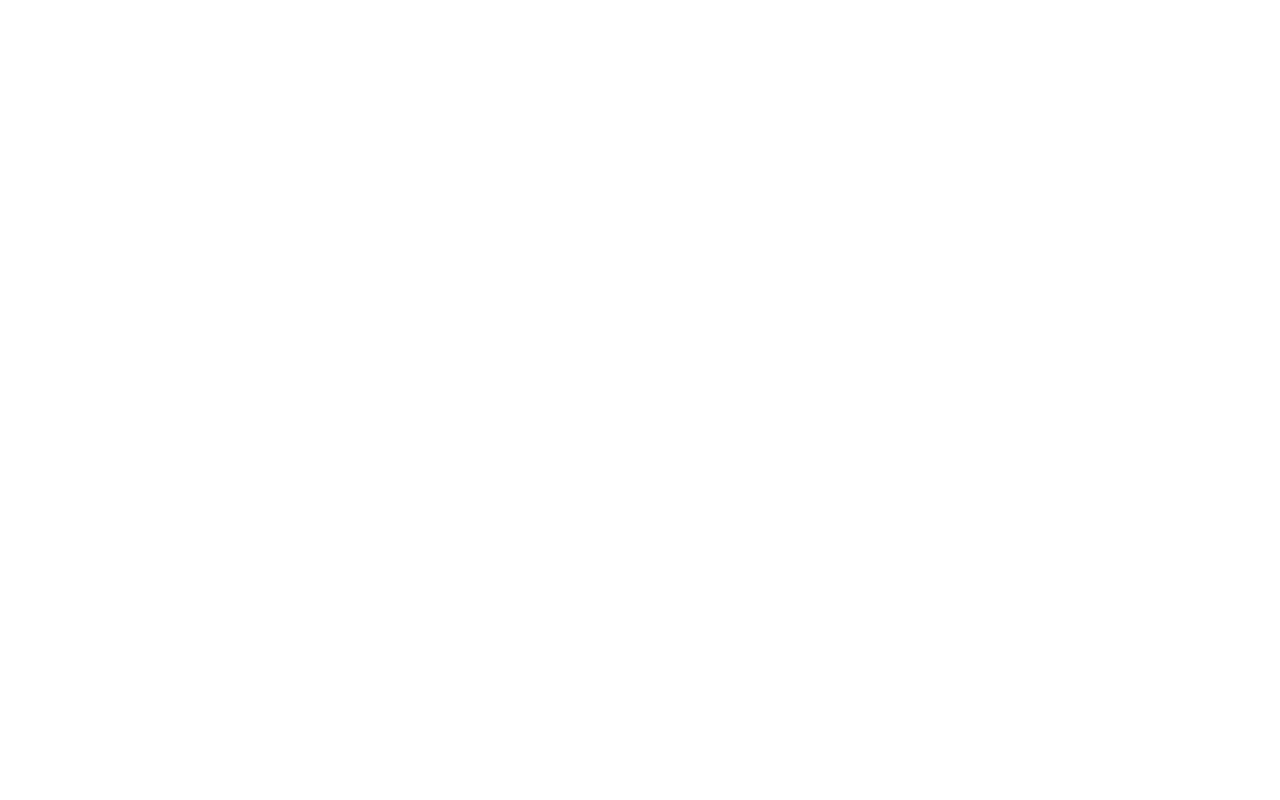
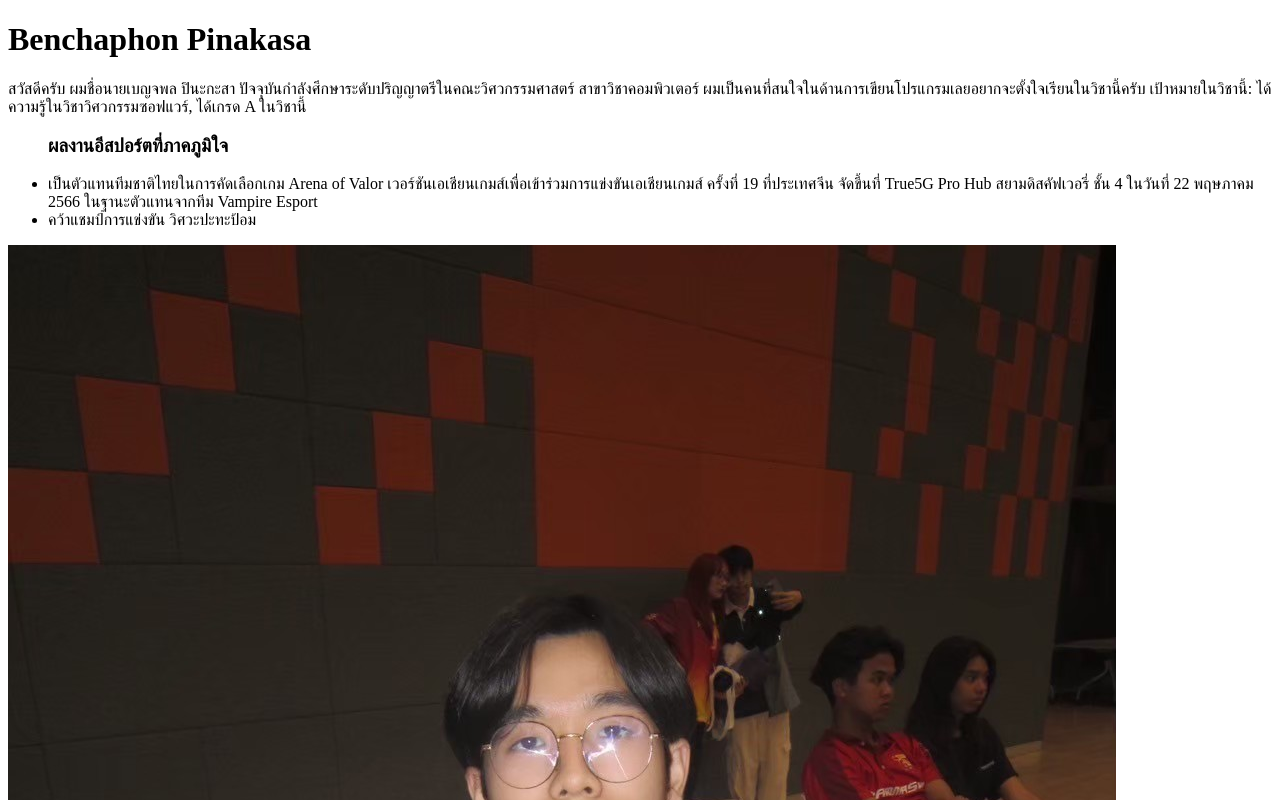
Before and after one commit to 6710625028/6710625028.github.io, a plain HTML site: page index.html in a window 1280 px wide. Shown: the top 800 px of the page. Drawn offline with Linux system fonts and the light colour scheme.

Commit message:
Add Information index.html

```diff
--- a/index.html
+++ b/index.html
@@ -1,11 +1,26 @@
 <!DOCTYPE html>
 <html lang="en">
+
 <head>
     <meta charset="UTF-8">
     <meta name="viewport" content="width=device-width, initial-scale=1.0">
-    <title>Document</title>
+    <title>Benchaphon Pinakasa</title>
 </head>
+
 <body>
+    <h1>Benchaphon Pinakasa</h1>
+    <p>สวัสดีครับ ผมชื่อนายเบญจพล ปินะกะสา ปัจจุบันกำลังศึกษาระดับปริญญาตรีในคณะวิศวกรรมศาสตร์ สาขาวิชาคอมพิวเตอร์
+        ผมเป็นคนที่สนใจในด้านการเขียนโปรแกรมเลยอยากจะตั้งใจเรียนในวิชานี้ครับ
+        เป้าหมายในวิชานี้: ได้ความรู้ในวิชาวิศวกรรมซอฟแวร์, ได้เกรด A ในวิชานี้
+    </p>
+    <ul>
+        <h3>ผลงานอีสปอร์ตที่ภาคภูมิใจ</h3>
+        <li>เป็นตัวแทนทีมชาติไทยในการคัดเลือกเกม Arena of Valor เวอร์ชันเอเชียนเกมส์เพื่อเข้าร่วมการแข่งขันเอเชียนเกมส์
+            ครั้งที่ 19 ที่ประเทศจีน จัดขึ้นที่ True5G Pro Hub สยามดิสคัฟเวอรี่ ชั้น 4 ในวันที่ 22 พฤษภาคม 2566
+            ในฐานะตัวแทนจากทีม Vampire Esport</li>
+        <li>คว้าแชมป์การแข่งขัน วิศวะปะทะป้อม</li>
+    </ul>
+    <img src="Pungpond.jpg" alt="">
+</body>
 
-</body>
 </html>
```
